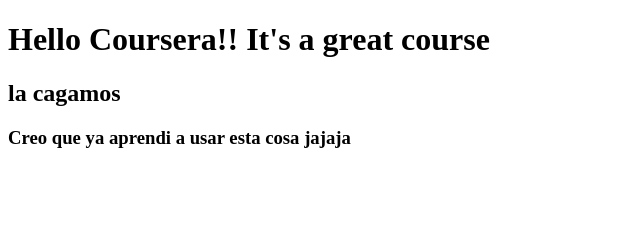
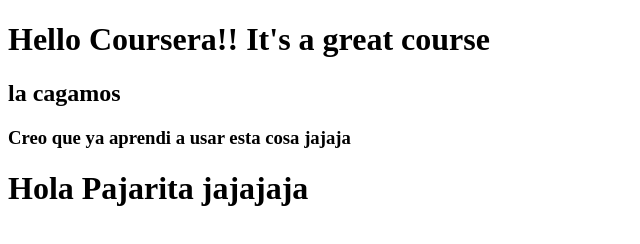
Before and after one commit to TonyAlvarez/coursera-test, a plain HTML site: page site/index.html in a window 1280 px wide. Shown: the whole page, without its empty margins (0-640 px from the left). Drawn offline with Linux system fonts and the light colour scheme.

Commit message:
Saludo a pajaritat

```diff
--- a/site/index.html
+++ b/site/index.html
@@ -7,5 +7,6 @@
 	<h1>Hello Coursera!! It's a great course</h1>
 	<h2>la cagamos</h2>
 	<h3>Creo que ya aprendi a usar esta cosa jajaja</h3>
+	<h1>Hola Pajarita jajajaja</h1>
 </body>
 </html>
```
